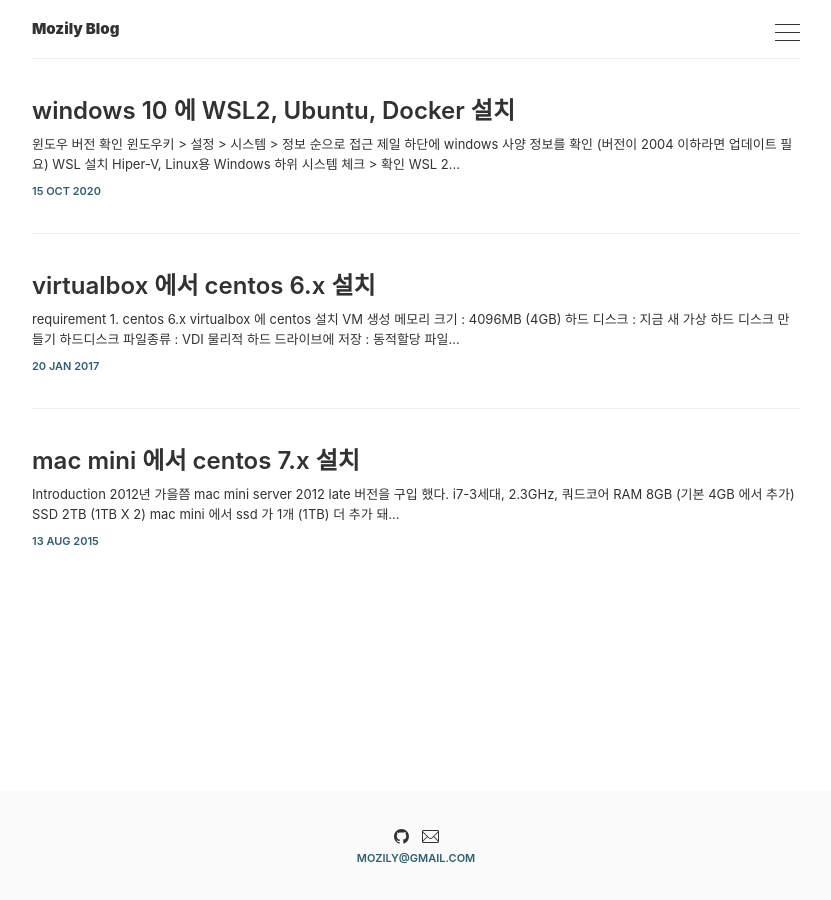
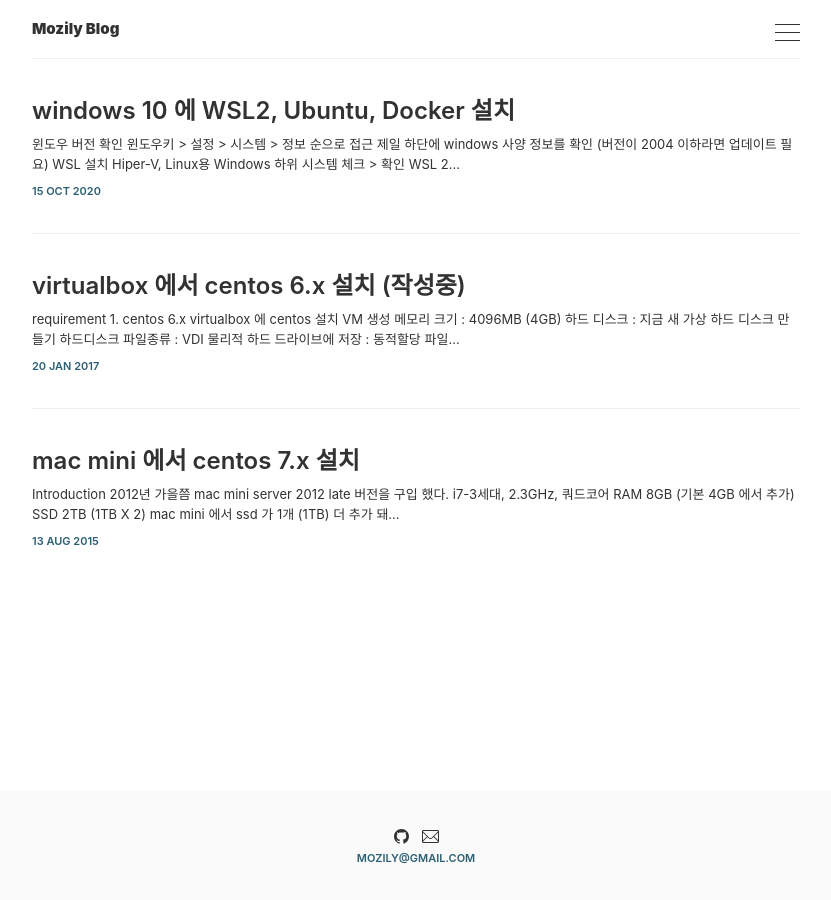
Before and after one commit to mozily/mozily.github.io, a Jekyll site: the page built from index.html, in a window 1280 px wide. Shown: the whole page, without its empty margins (224-1055 px from the left). Built offline with Jekyll 4.4.1, drawn with Linux system fonts in a browser that asks for light colours; the list of posts is cut into pages by our own code.

Commit message:
Update 2017-01-20-centos6.7-install-from-virtualbox.md

```diff
--- a/_posts/2017-01-20-centos6.7-install-from-virtualbox.md
+++ b/_posts/2017-01-20-centos6.7-install-from-virtualbox.md
@@ -1,7 +1,7 @@
 ---
 layout: post
 comments: true
-title: virtualbox 에서 centos 6.x 설치
+title: virtualbox 에서 centos 6.x 설치 (작성중)
 tags: [linux, centos, virtualbox]
 ---
 
```
